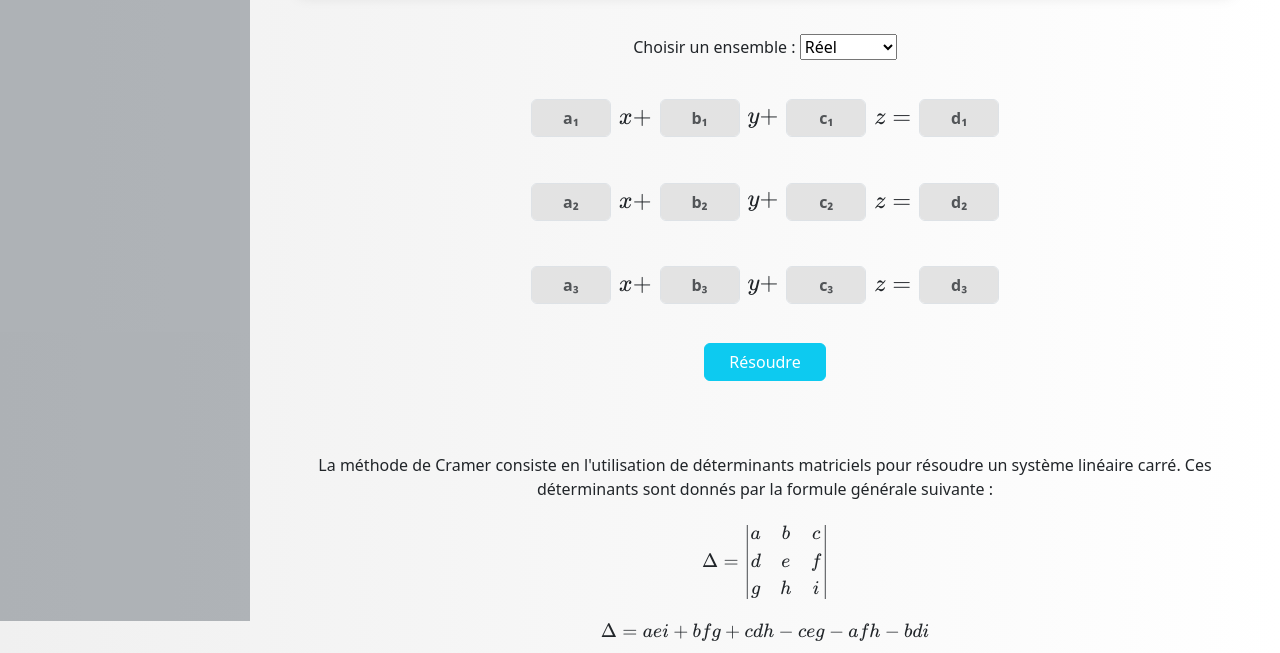
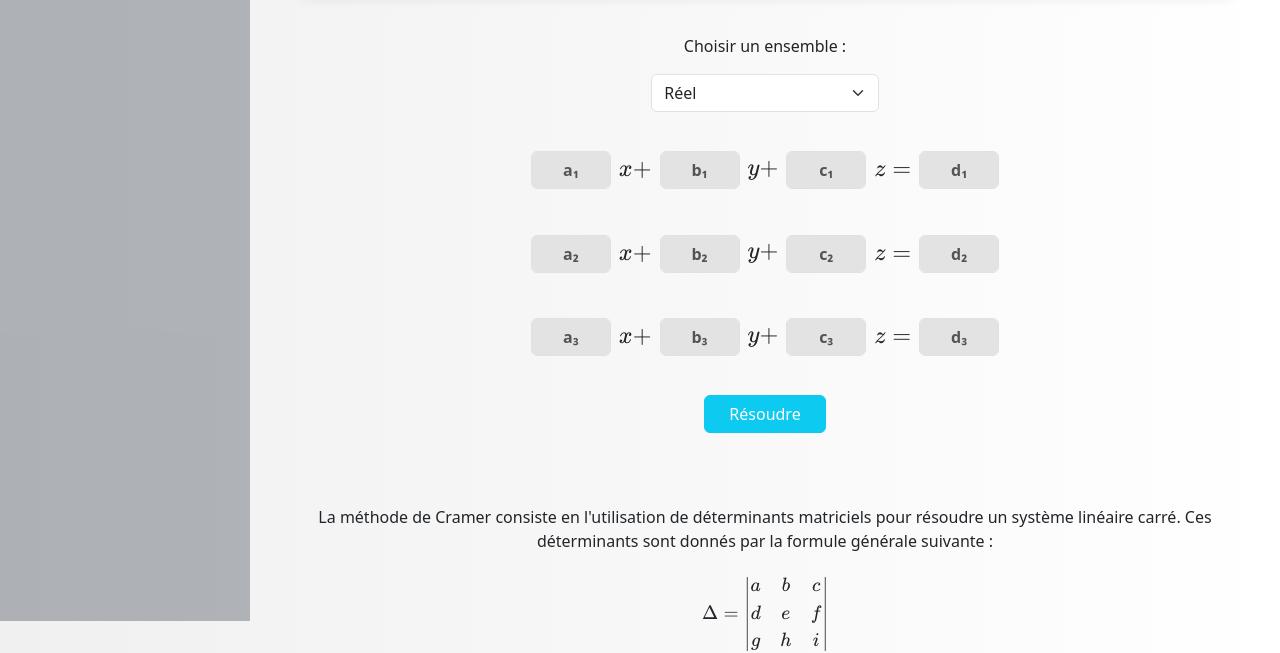
Before and after one commit to sylvainmg/Projet-JS, a plain HTML site: page Cramer/cramer.html in a window 1280 px wide. Shown: the part 179-832 px from the top of the page. Drawn offline with nearby package versions, Linux system fonts and the light colour scheme.

Commit message:
update select

```diff
--- a/Cramer/cramer.html
+++ b/Cramer/cramer.html
@@ -44,10 +44,12 @@
                 <br><br>
 
                 <label for="ensemble">Choisir un ensemble :</label>
-                <select name="" id="ensemble">
-                    <option value="reel">Réel</option>
-                    <option value="complexe">Complexe</option>
-                </select>
+                <div class="container d-flex pt-3 justify-content-center">
+                    <select name="" id="ensemble" class="form-select w-25">
+                        <option value="reel">Réel</option>
+                        <option value="complexe">Complexe</option>
+                    </select>
+                </div>
 
                 <!--Réel-->
                 <div id="reel" class="container my-4 fs-5">
```
